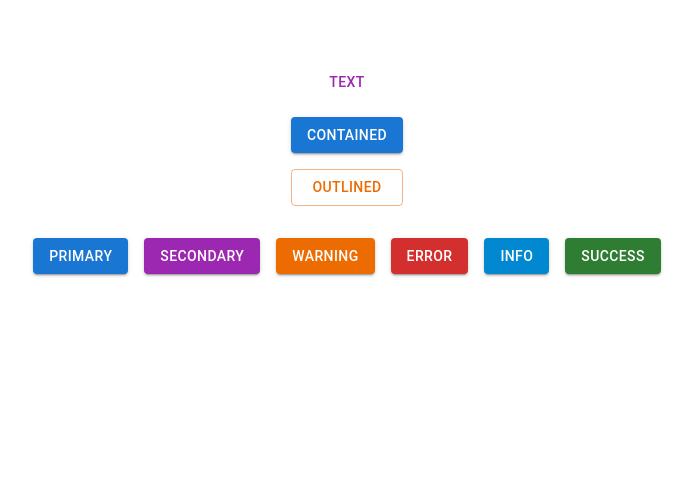
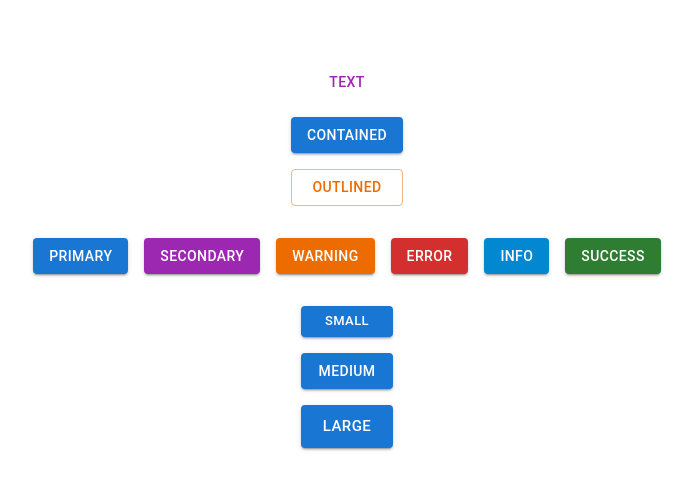
Before and after one commit to Murugananthstr/MaterialUIForReact, a React (Create React App) app in the folder react-mui-demo/: page / in a window 1280 px wide. Shown: the top 490 px of the page, without its empty margins (293-986 px from the left). Built offline with nearby package versions, Linux system fonts and the light colour scheme.

Commit message:
Demo on button size

```diff
--- a/react-mui-demo/src/components/MuiButton.tsx
+++ b/react-mui-demo/src/components/MuiButton.tsx
@@ -33,6 +33,17 @@ const MuiButton = () => {
           Success
         </Button>
       </Stack>
+      <Stack spacing={2} direction="column">
+        <Button variant="contained" size="small">
+          small
+        </Button>
+        <Button variant="contained" size="medium">
+          medium
+        </Button>
+        <Button variant="contained" size="large">
+          large
+        </Button>
+      </Stack>
     </Stack>
   );
 };
```
